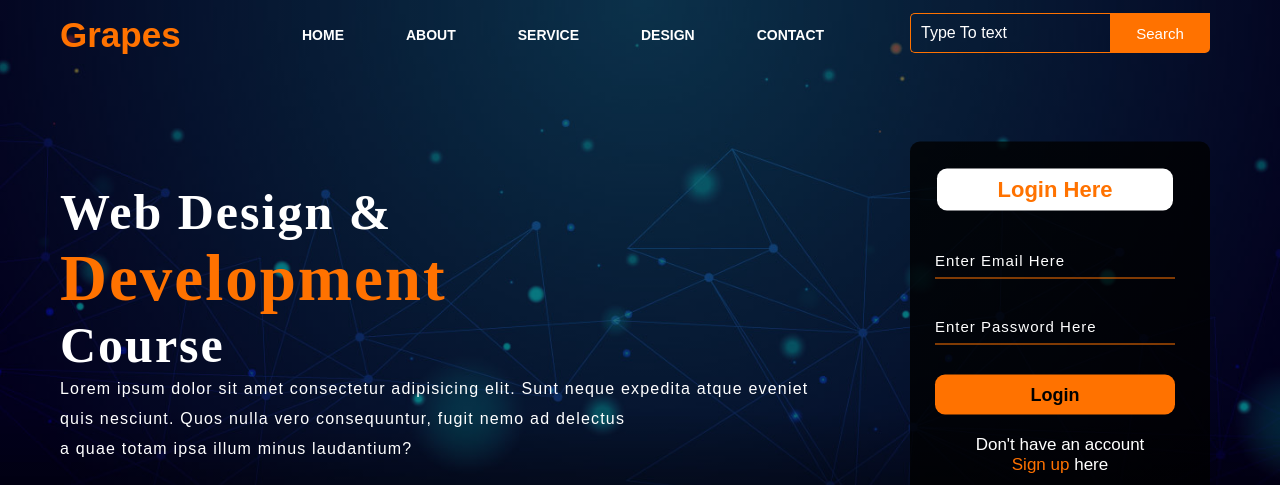
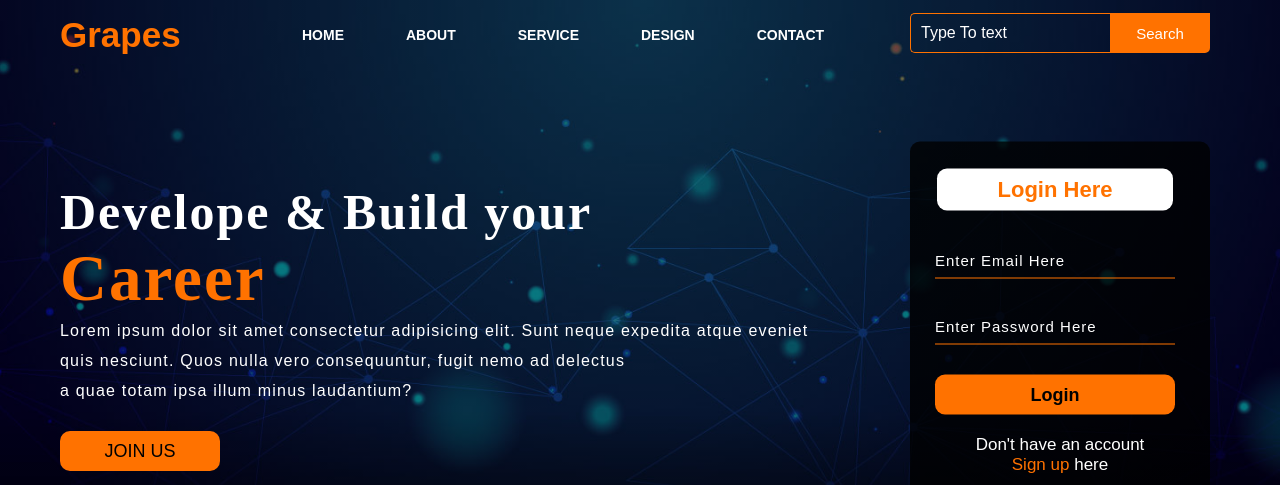
Before and after one commit to ashish-human/AverageBoys, a plain HTML site: page webpage/index.html in a window 1280 px wide. Shown: the top 485 px of the page. Drawn offline with nearby package versions, Linux system fonts and the light colour scheme.

Commit message:
modified index.html

```diff
--- a/webpage/index.html
+++ b/webpage/index.html
@@ -29,7 +29,7 @@
 
         </div>
         <div class="content">
-            <h1>Web Design & <br><span>Development</span> <br>Course</h1>
+            <h1>Develope & Build your <br><span>Career</span> <br></h1>
             <p class="par">Lorem ipsum dolor sit amet consectetur adipisicing elit. Sunt neque
                  expedita atque eveniet <br> quis nesciunt. Quos nulla vero consequuntur, fugit nemo ad delectus
                 <br> a quae totam ipsa illum minus laudantium?</p>
```
